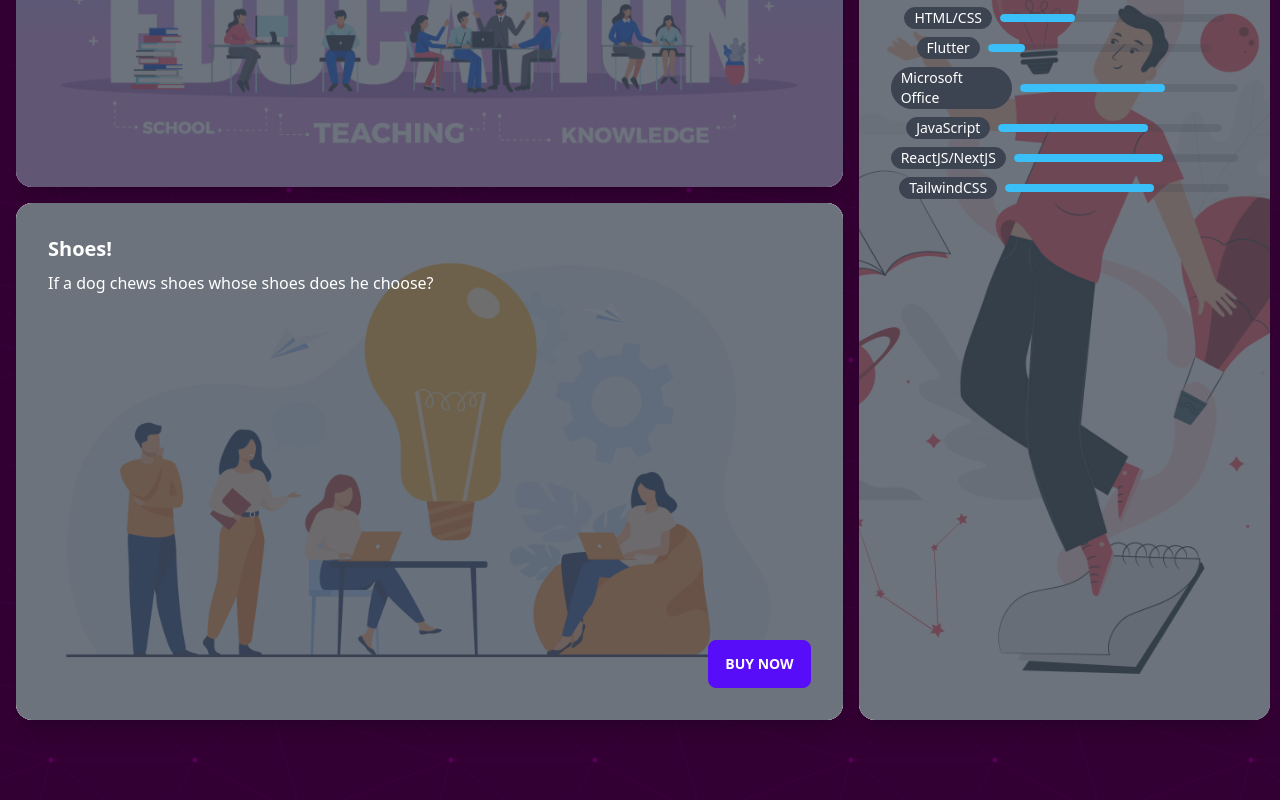
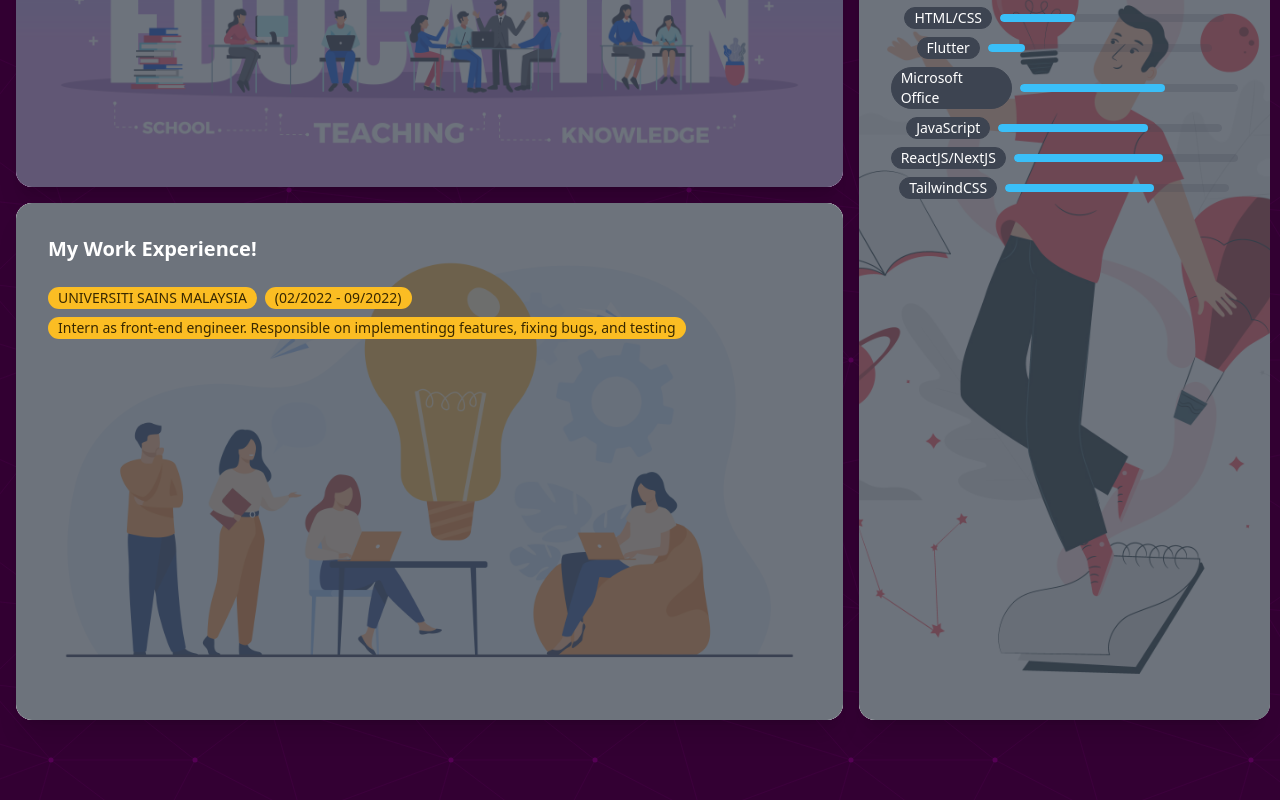
Before and after one commit to Aiman217/aiman-portfolio, a Next.js app: page / in a window 1280 px wide. Shown: the part 1031-1831 px from the top of the page. Built offline with nearby package versions, Linux system fonts and the light colour scheme.

Commit message:
Education update.

```diff
--- a/components/Education.jsx
+++ b/components/Education.jsx
@@ -6,15 +6,16 @@ const Education = () => {
       status: "Finished",
       place: "KOLEJ MATRIKULASI SELANGOR",
       level: "Matriculation",
-      color: "badge-warning"
+      color: "badge-warning",
     },
     {
       status: "Current",
       place: "UNIVERSITI SAINS MALAYSIA",
       level: "Bachelor of Computer Science (Honours)",
-      color: "badge-success"
+      color: "badge-success",
     },
   ];
+
   return (
     <>
       <div className="card w-full bg-base-100 shadow-xl image-full">
@@ -25,9 +26,11 @@ const Education = () => {
           <h2 className="card-title pb-4">My Education!</h2>
           <div className="card-actions justify-start">
             {educationLists.map((edu, index) => (
-              <div key={index}>
+              <div key={index} className="flex flex-col gap-2">
                 <div className="flex flex-row items-center gap-2">
-                  <div className={"badge h-full " + edu.color}>{edu.status}</div>
+                  <div className={"badge h-full " + edu.color}>
+                    {edu.status}
+                  </div>
                   <div className={"badge h-full " + edu.color}>{edu.level}</div>
                 </div>
                 <div className={"badge h-full " + edu.color}>{edu.place}</div>
--- a/components/Work.jsx
+++ b/components/Work.jsx
@@ -1,6 +1,16 @@
 import React from "react";
 
 const Work = () => {
+  var workLists = [
+    {
+      date: "(02/2022 - 09/2022)",
+      place: "UNIVERSITI SAINS MALAYSIA",
+      details:
+        "Intern as front-end engineer. Responsible on implementingg features, fixing bugs, and testing",
+      color: "badge-warning",
+    },
+  ];
+
   return (
     <>
       <div className="card w-full bg-base-100 shadow-xl image-full">
@@ -8,10 +18,23 @@ const Work = () => {
           <img src="./work.jpg" alt="Shoes" />
         </figure>
         <div className="card-body">
-          <h2 className="card-title">Shoes!</h2>
-          <p>If a dog chews shoes whose shoes does he choose?</p>
-          <div className="card-actions justify-end">
-            <button className="btn btn-primary">Buy Now</button>
+          <h2 className="card-title pb-4">My Work Experience!</h2>
+          <div className="card-actions justify-start">
+            {workLists.map((work, index) => (
+              <div key={index} className="flex flex-col gap-2">
+                <div className="flex flex-row items-center gap-2">
+                  <div className={"badge h-full " + work.color}>
+                    {work.place}
+                  </div>
+                  <div className={"badge h-full " + work.color}>
+                    {work.date}
+                  </div>
+                </div>
+                <div className={"badge h-full " + work.color}>
+                  {work.details}
+                </div>
+              </div>
+            ))}
           </div>
         </div>
       </div>
```
